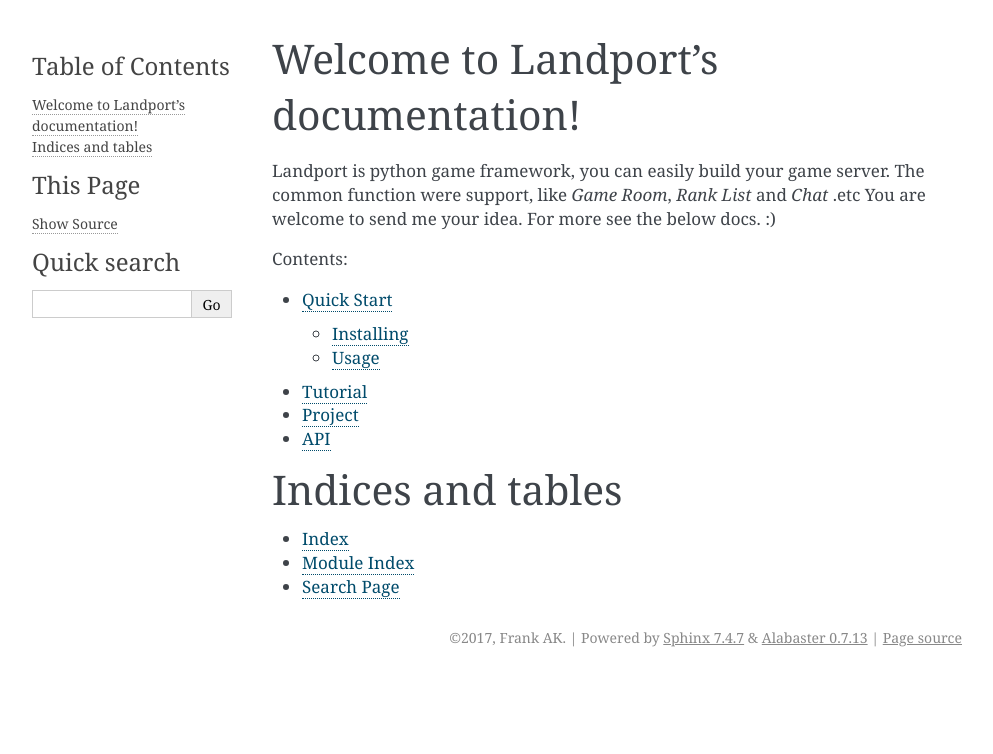
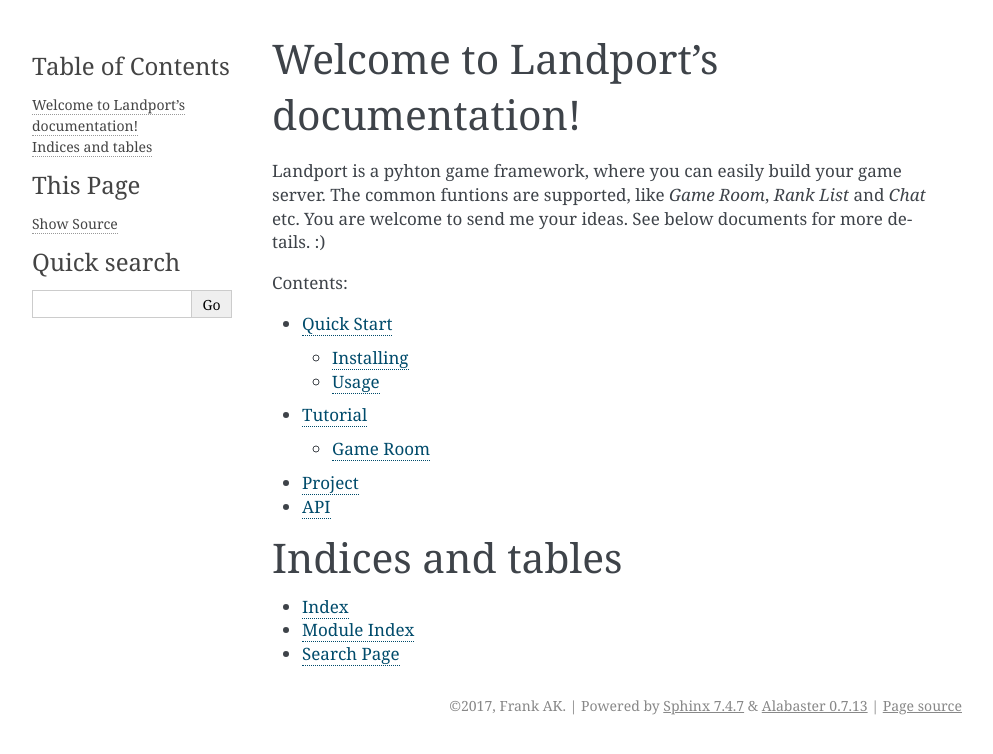
Before and after one commit to land-pack/landport, a Sphinx documentation site: the page built from docs/index.rst, in a window 1280 px wide. Shown: the top 754 px of the page, without its empty margins (148-1141 px from the left). Built offline with Sphinx 7.4.7, drawn with Linux system fonts in a browser that asks for light colours.

Commit message:
[update] docs

```diff
--- a/docs/index.rst
+++ b/docs/index.rst
@@ -6,8 +6,8 @@
 Welcome to Landport's documentation!
 ====================================
 
-Landport is python game framework, you can easily build your game server. The common function were support, like `Game Room`, `Rank List` and `Chat` .etc
-You are welcome to send me your idea. For more see the below docs. :)
+Landport is a pyhton game framework, where you can easily build your game server. The common funtions are supported, like `Game Room`, `Rank List` and `Chat` etc. You are welcome to send me your ideas.
+See below documents for more details. :)
 
 .. toctree::
    :maxdepth: 2
```
Also changed, not shown: docs/tutorial.rst (+7 -0 lines), 10 other files.
